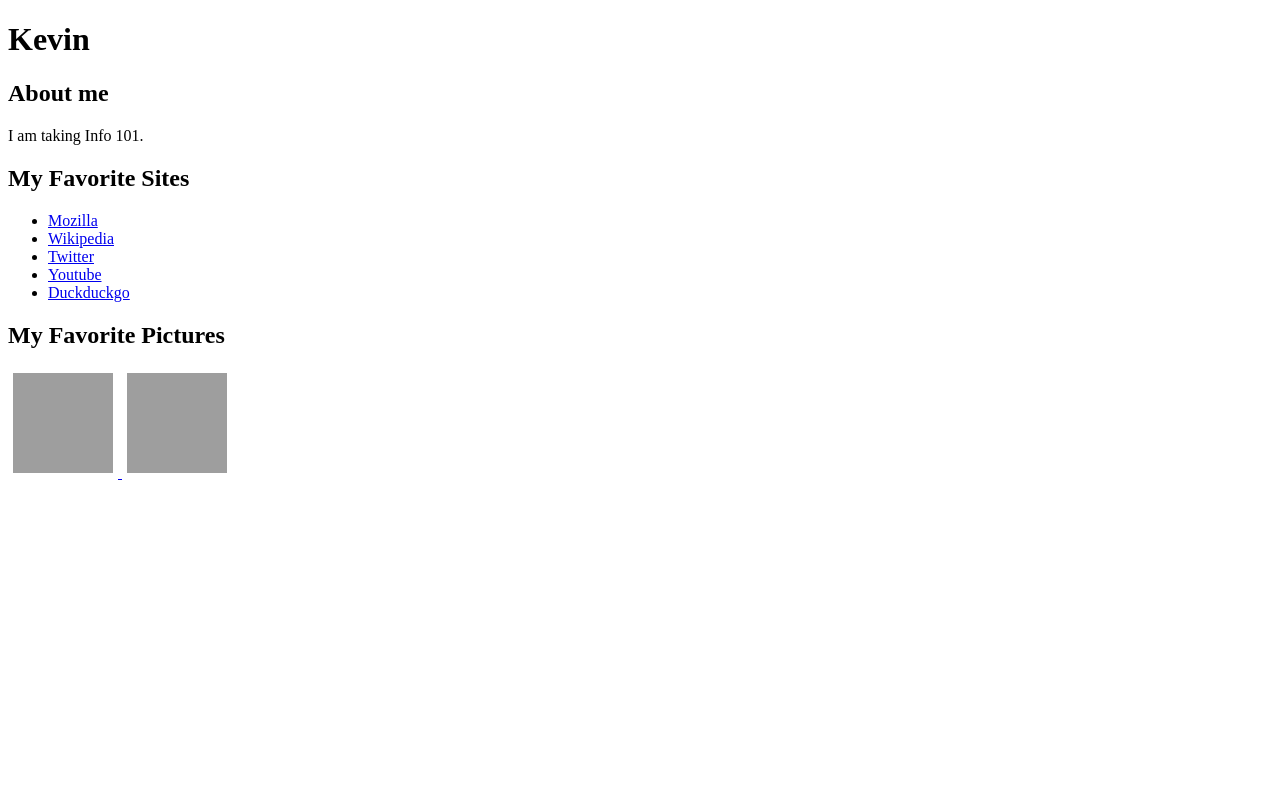
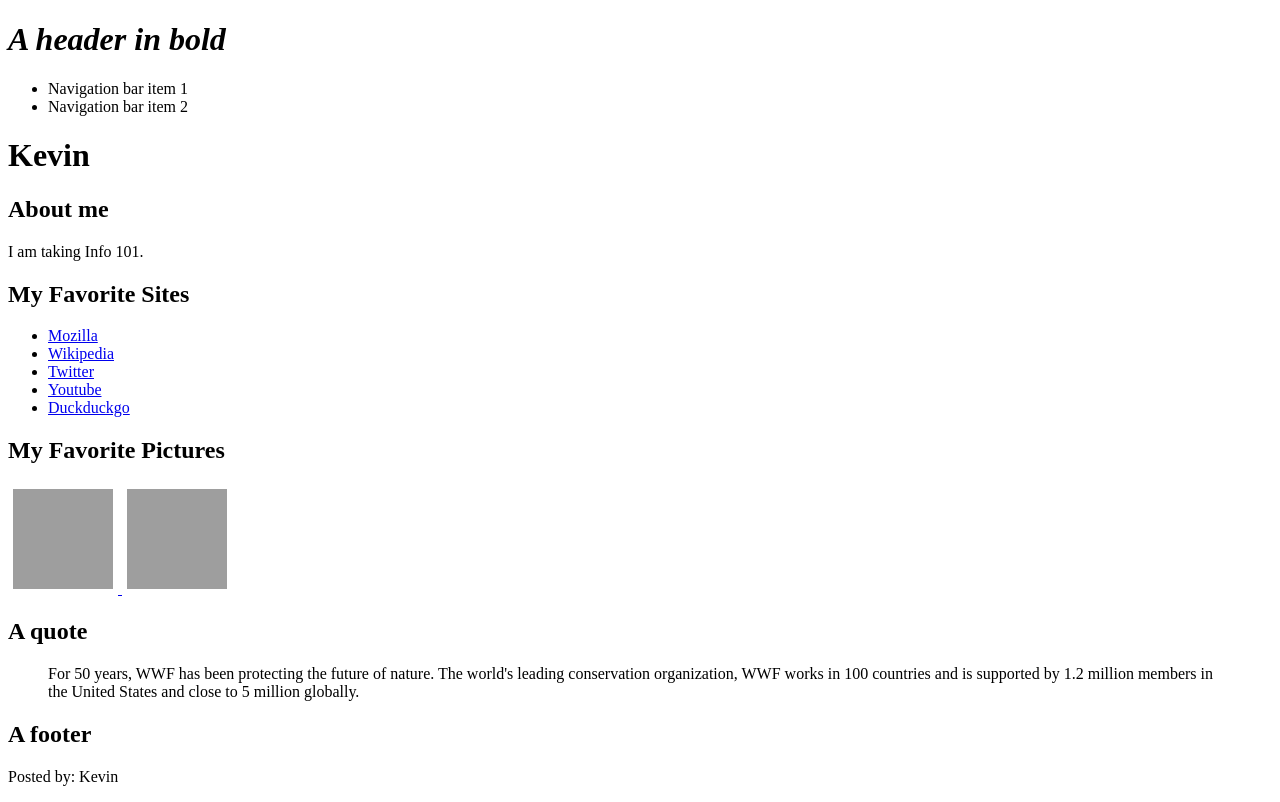
Before and after one commit to kevinxz-1863619/kevinxz-1863619.github.io, a plain HTML site: page tags.html in a window 1280 px wide. Drawn offline with Linux system fonts and the light colour scheme; grey boxes are pictures that could not be loaded.

Commit message:
more tags

```diff
--- a/tags.html
+++ b/tags.html
@@ -4,6 +4,15 @@
     <title>Kevin's Website</title>
   </head>
   <body>
+    <header>
+  <h1><em>A header in bold</em> </h1>
+  <nav>
+    <ul>
+      <li>Navigation bar item 1</li>
+      <li>Navigation bar item 2</li>
+    </ul>
+  </nav>
+</header>
     <h1>Kevin</h1>
     <h2>About me</h2>
     <p>I am taking Info 101.</p>
@@ -34,6 +43,14 @@
       <img src="https://image.businessinsider.com/5d0150e06fc9200b5a05f042?width=1100&format=jpeg&auto=webp"
         title="New York City" style="width:100px;height:100px;margin:5px">
     </a>
+    <h2>A quote</h2>
+    <blockquote cite="http://www.worldwildlife.org/who/index.html">
+      For 50 years, WWF has been protecting the future of nature. The world's leading conservation organization, WWF works in 100 countries and is supported by 1.2 million members in the United States and close to 5 million globally.
+    </blockquote>
+    <h2>A footer</h2>
+    <footer>
+      <p>Posted by: Kevin</p>
+    </footer>
   </body>
 
 </html>
```
